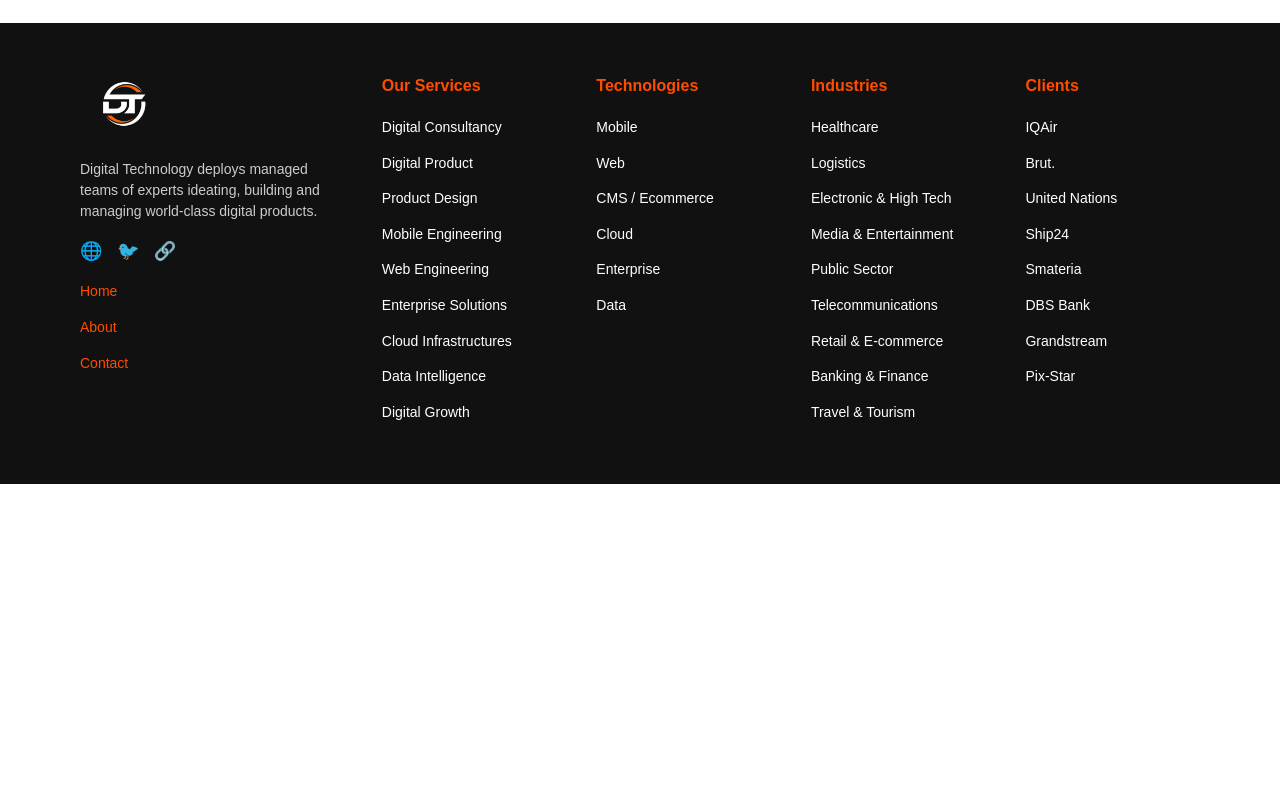
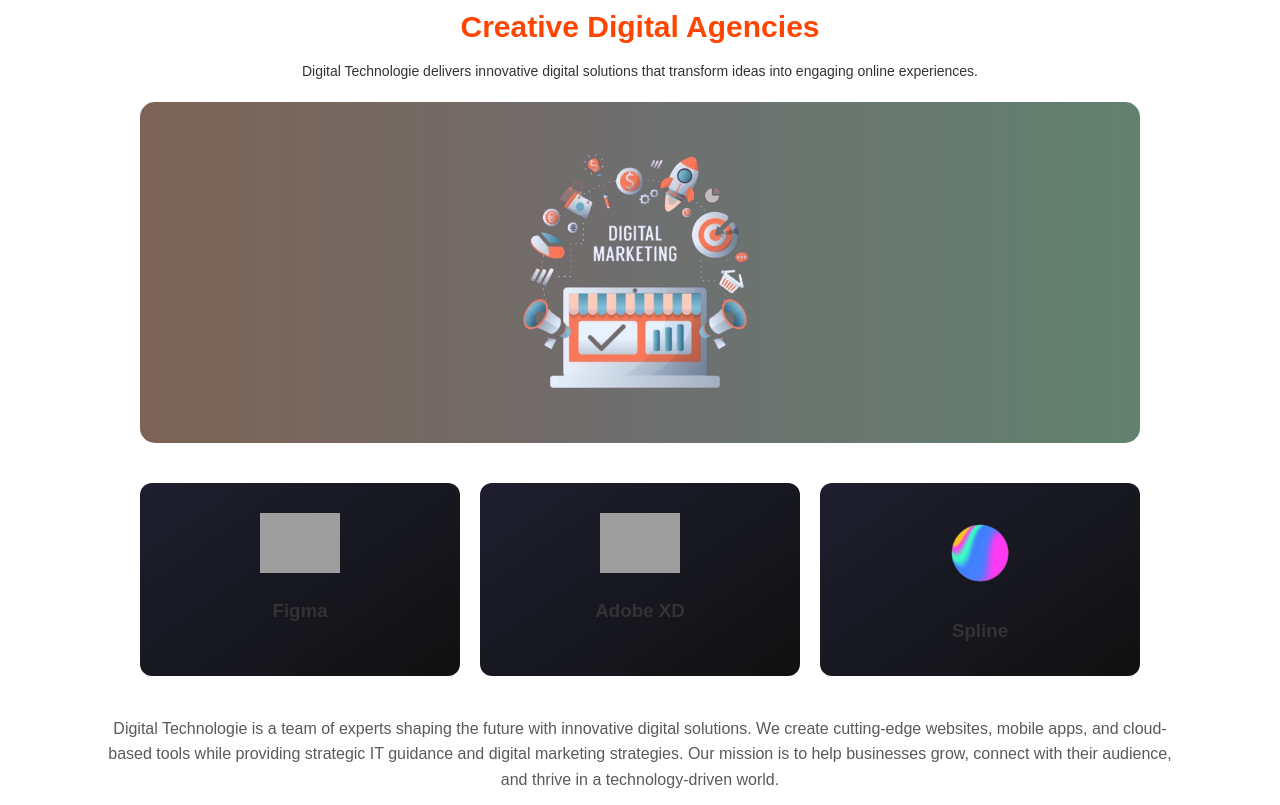
Before and after one commit to Sreyvik19/Sreyvik_Von, a plain HTML site: page service.html in a window 1280 px wide. Shown: the part 1475-2280 px from the top of the page. Before the commit the page ends 1959 px from the top, so only its background shows below. Drawn offline with Linux system fonts and the light colour scheme; grey boxes are pictures that could not be loaded.

Commit message:
feat:service

```diff
--- a/SASS/compoments/service/_service-section.scss
+++ b/SASS/compoments/service/_service-section.scss
@@ -22,16 +22,18 @@
     }
   }
 }
+
 .section {
   text-align: center;
   padding: 40px 40px;
   // max-width: 1100px;
   width: 95%;
   margin: auto;
- h2 {
+
+  h2 {
     font-size: 30px;
     margin-bottom: 15px;
-    color:teal;
+    color: teal;
   }
 
   p {
@@ -44,10 +46,10 @@
     display: grid;
     grid-template-columns: 1fr 1fr 1fr 1fr;
     gap: 30px;
-    margin-top: 40px;
+    margin: 40px 40px 0px 40px;
     .card {
       background: #fff;
-      padding: 25px;
+      padding: 20px;
       border-radius: 12px;
       box-shadow: 0 4px 10px rgba(0, 0, 0, 0.288);
       text-align: left;
@@ -78,3 +80,63 @@
 
   }
 }
+
+.containe{
+  max-width: 1000px;
+  text-align: center;
+  margin: auto;
+
+  .banner {
+    background: linear-gradient(90deg, #3b1501aa, #0e0e0f99, #0236189f);
+    border-radius: 15px;
+    padding: 40px;
+    margin-bottom: 40px;
+
+    img {
+      width: 400px;
+      margin: auto;
+      display: block;
+    }
+  }
+
+  .cars {
+    display: flex;
+    justify-content: center;
+    gap: 20px;
+    margin-bottom: 40px;
+
+    .cad {
+      flex: 1;
+      padding: 30px;
+      border-radius: 12px;
+      background: linear-gradient(145deg, #1e1e2f, #111);
+      transition: transform 0.3s;
+      cursor: pointer;
+
+
+
+      img {
+        width: 80px;
+        margin-bottom: 15px;
+      }
+
+    }
+    .cad:hover {
+        transform: translateY(-10px);
+      }
+
+  }
+
+      h2 {
+        font-size: 30px;
+        margin-bottom: 10px;
+        color: orangered;
+      }
+
+      p {
+         margin-bottom: 20px;
+        font-size: 14px;
+        line-height: 1.5;
+      }
+
+}
--- a/service.html
+++ b/service.html
@@ -81,9 +81,37 @@
       </div>
     </div>
   </section>
+  <div class="containe">
+    <h2>Creative Digital Agencies</h2>
+    <p>Digital Technologie delivers innovative digital solutions that transform ideas into engaging online experiences.
+    </p>
+    <!-- Top banner -->
+    <div class="banner">
+      <img src="./image/download (12).png" alt="Design Icon">
+    </div>
+
+    <!-- Cards -->
+    <div class="cars">
+      <div class="cad">
+        <img src="https://cdn-icons-png.flaticon.com/512/5968/5968705.png" alt="Spline">
+        <h3>Figma</h3>
+      </div>
+      <div class="cad">
+        <img src="https://cdn.worldvectorlogo.com/logos/adobe-xd-2.svg" alt="Adobe XD">
+        <h3>Adobe XD</h3>
+      </div>
+      <div class="cad">
+        <img src="./image/download (15).png" alt="Figma">
+        <h3>Spline</h3>
+      </div>
+    </div>
+  </div>
+  <p style="text-align: center;margin: 20px 100px;color: rgba(0, 0, 0, 0.651);">Digital Technologie is a team of experts shaping the future with innovative digital solutions. We create
+    cutting-edge websites, mobile apps, and cloud-based tools while providing strategic IT guidance and digital
+    marketing strategies. Our mission is to help businesses grow, connect with their audience, and thrive in a
+    technology-driven world.</p>
   <footer>
     <div class="footer">
-      <!-- Logo and description -->
       <div class="footer-logo">
         <img src="./image/image-removebg-preview (4).png" alt="">
         <p>Digital Technology deploys managed teams of experts ideating, building and managing world-class digital
```
Also changed, not shown: contact.html (+2 -3 lines), css/service.css, dist/css/service.min.css, image/d-m-agency.webp (added), image/download (12).png (added), image/download (14).png (added), image/download (15).png (added), 2 other files.
